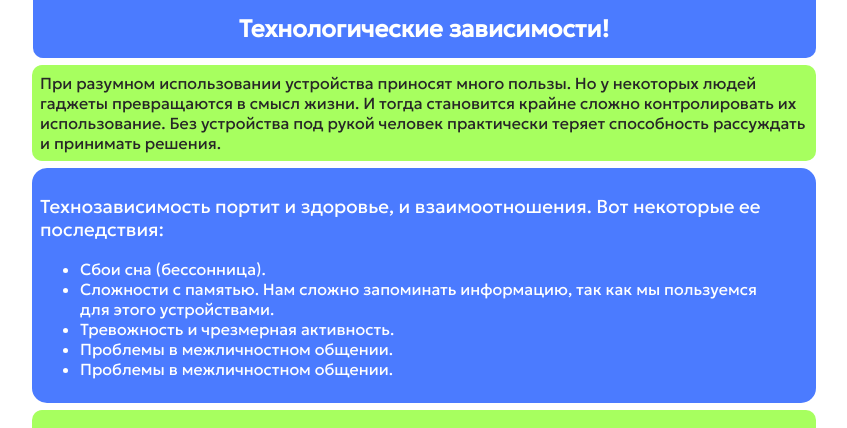
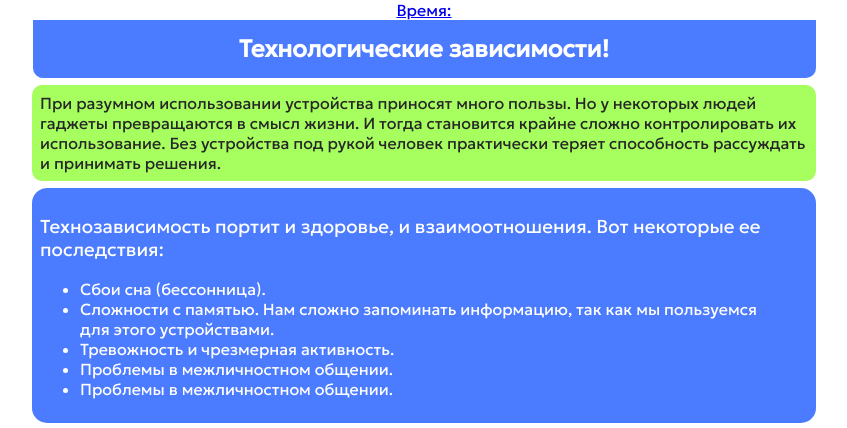
Before and after one commit to anywalkerjr/html-and-css, a plain HTML site: page index.html in a window 1280 px wide. Shown: the top 428 px of the page, without its empty margins (216-1063 px from the left). Drawn offline with Linux system fonts and the light colour scheme; a script that the page names is missing.

Commit message:
Update index.html

```diff
--- a/index.html
+++ b/index.html
@@ -5,6 +5,10 @@
     <link rel="stylesheet" href="style.css">
 </head>
 <body>
+    <div class="time">
+        <script src="https://cdn.logwork.com/widget/text.js"></script>
+        <a href="https://logwork.com/current-time-in-moscow-russia-moskva" class="clock-widget-text" data-width="293" data-timezone="Europe/Moscow" data-language="ru" data-textcolor="#000000" data-digitscolor="#4b7bff">Время:</a>
+    </div>
     <h1>Технологические зависимости!</h1>
     <p>При разумном использовании устройства приносят много пользы. Но у некоторых людей гаджеты превращаются в смысл жизни. И тогда становится крайне сложно контролировать их использование. Без устройства под рукой человек практически теряет способность рассуждать и принимать решения.</p>
     <div class="main">
```
